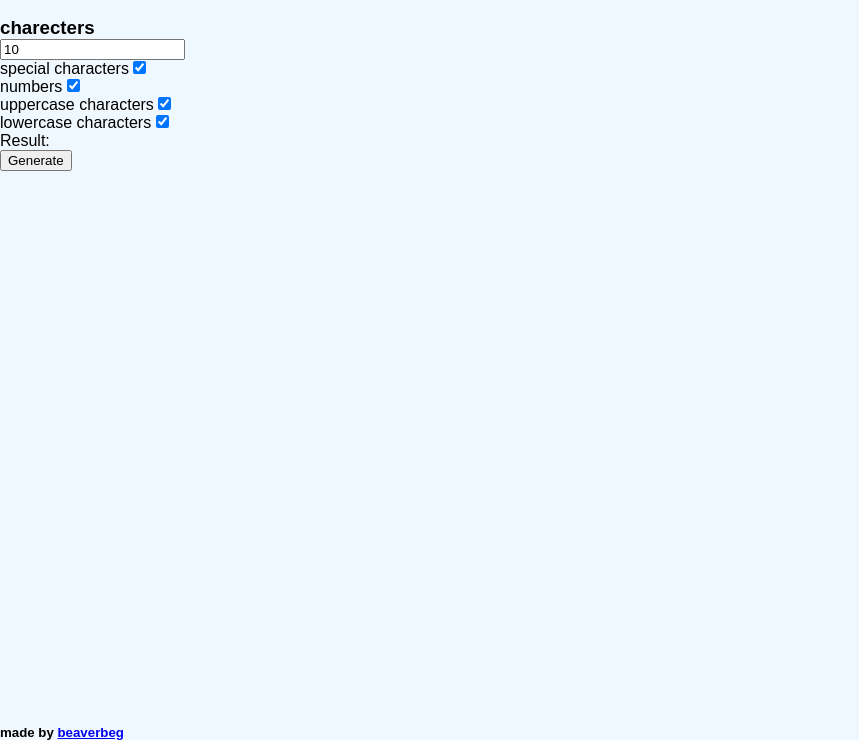
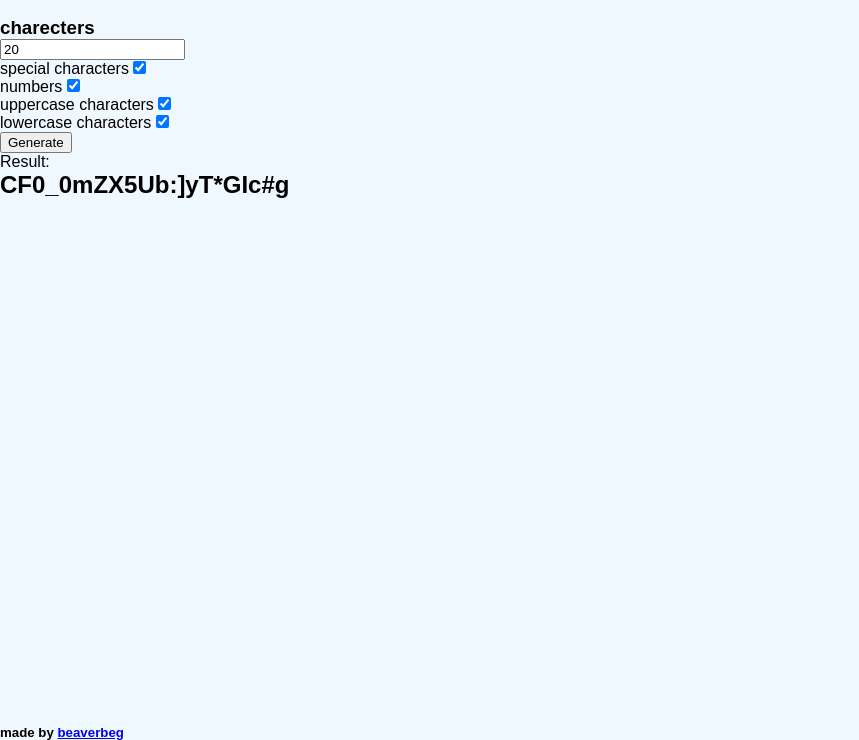
Before and after one commit to beaverbeg/Web-password-generator, a plain HTML site: page index.html in a window 1280 px wide. Both pictures are taken after a click on the button "Generate". Shown: the part 60-800 px from the top of the page, without its empty margins (0-859 px from the left). Drawn offline with Linux system fonts and the light colour scheme.

Commit message:
final beta

```diff
--- a/index.html
+++ b/index.html
@@ -5,43 +5,11 @@
     <meta http-equiv="X-UA-Compatible" content="IE=edge">
     <meta name="viewport" content="width=device-width, initial-scale=1.0">
     <title>abc</title>
-    <script src="js/main.js"></script>
     <link rel="stylesheet" href="css/style.css">
 </head>
 <body>
-    <h1 class="Title">Password Generator</h1>
-    <div class="credit"><h5>made by <a href="https://beaverbeg.cf" target="_blank">beaverbeg</a></h5></div>
-    <form action="" method="post" name="Form" onsubmit="return gen()"></form>
-    <div class="inputs">
-        <div class="input-div lenght-div">
-            <h3>charecters</h3>
-            <input class="amount" type="number" value="10" id = "amount">
-        </div>
-        <div class="input-div setting-div-holder">
-            <div class="setting-div">
-                special characters
-                <input class="special-c" type="checkbox" name="special-characters" id="special-c" checked = "true">
-            </div>
-            <div class="setting-div">
-                numbers
-                <input class="num" type="checkbox" name="numbers" id="num" checked = "true">
-            </div>
-            <div class="setting-div">
-                uppercase characters
-                <input class="upper-c" type="checkbox" name="uppercase" id="upper-c" checked = "true">
-            </div>
-            <div class="setting-div">
-                lowercase characters
-                <input class="lower-c" type="checkbox" name="lowercase" id="lower-c" checked = "true">
-            </div>
-        </div>
+    <div id="main">
     </div>
-    <div class="result-div">
-        Result:
-        <h2 id="result"></h2>
-    </div>
-    <div class="gen-button-div">
-        <button class="gen-button" onclick="gen()">Generate</button>
-    </div>
-    </body>
+    <script src="js/main.js"></script>
+</body>
 </html>
--- a/js/main.js
+++ b/js/main.js
@@ -1,7 +1,42 @@
 window.addEventListener("load", main())
 
 function main(){
-
+    document.body.innerHTML = `
+    <h1 class="Title">Password Generator</h1>
+    <div class="credit"><h5>made by <a href="https://beaverbeg.cf" target="_blank">beaverbeg</a></h5></div>
+    <form action="" method="post" name="Form" onsubmit="return gen()"></form>
+    <div class="inputs">
+        <div class="input-div lenght-div">
+            <h3>charecters</h3>
+            <input class="amount" type="number" value="20" id = "amount">
+        </div>
+        <div class="input-div setting-div-holder">
+            <div class="setting-div">
+                special characters
+                <input class="special-c" type="checkbox" name="special-characters" id="special-c" checked = "true">
+            </div>
+            <div class="setting-div">
+                numbers
+                <input class="num" type="checkbox" name="numbers" id="num" checked = "true">
+            </div>
+            <div class="setting-div">
+                uppercase characters
+                <input class="upper-c" type="checkbox" name="uppercase" id="upper-c" checked = "true">
+            </div>
+            <div class="setting-div">
+                lowercase characters
+                <input class="lower-c" type="checkbox" name="lowercase" id="lower-c" checked = "true">
+            </div>
+        </div>
+    </div>
+    <div class="gen-button-div">
+        <button class="gen-button" onclick="gen()">Generate</button>
+    </div>
+    <div class="result-div">
+        Result:
+        <h2 id="result"></h2>
+    </div>
+    `;
 }
 
 function gen(){
@@ -17,7 +52,31 @@ function gen(){
         lowercase = "abcdefghijklmnoprstuwxyzv",
         uppercase = lowercase.toUpperCase(),
         numbers = "0123456789",
-        special = ",.<>/;':{}[]~+()*&^%$#@!=+-_`";
+        special = ",./;':{}[]~+()*&^%$#@!=+-_`",
+        passChar = "";
+
+    if(specialChecked==true){
+        passChar = passChar + special;
+    }
+    if(numbersChecked==true){
+        passChar = passChar + numbers;
+    }
+    if(uppercaseChecked==true){
+        passChar = passChar + uppercase;
+    }
+    if(lowercaseChecked==true){
+        passChar = passChar + lowercase;
+    }
+    console.log(passChar);
+
+    for(i = 0; i<=lenght; i++){
+        const randChar = passChar.charAt(Math.floor(Math.random() * passChar.length));
+        console.log(randChar + " " + i);
+        pass = pass + randChar;
+    }
+    console.log(pass);
+    document.getElementById("result").innerHTML = ``+pass;
 
     console.log(lenght);
 }
+main();
```
